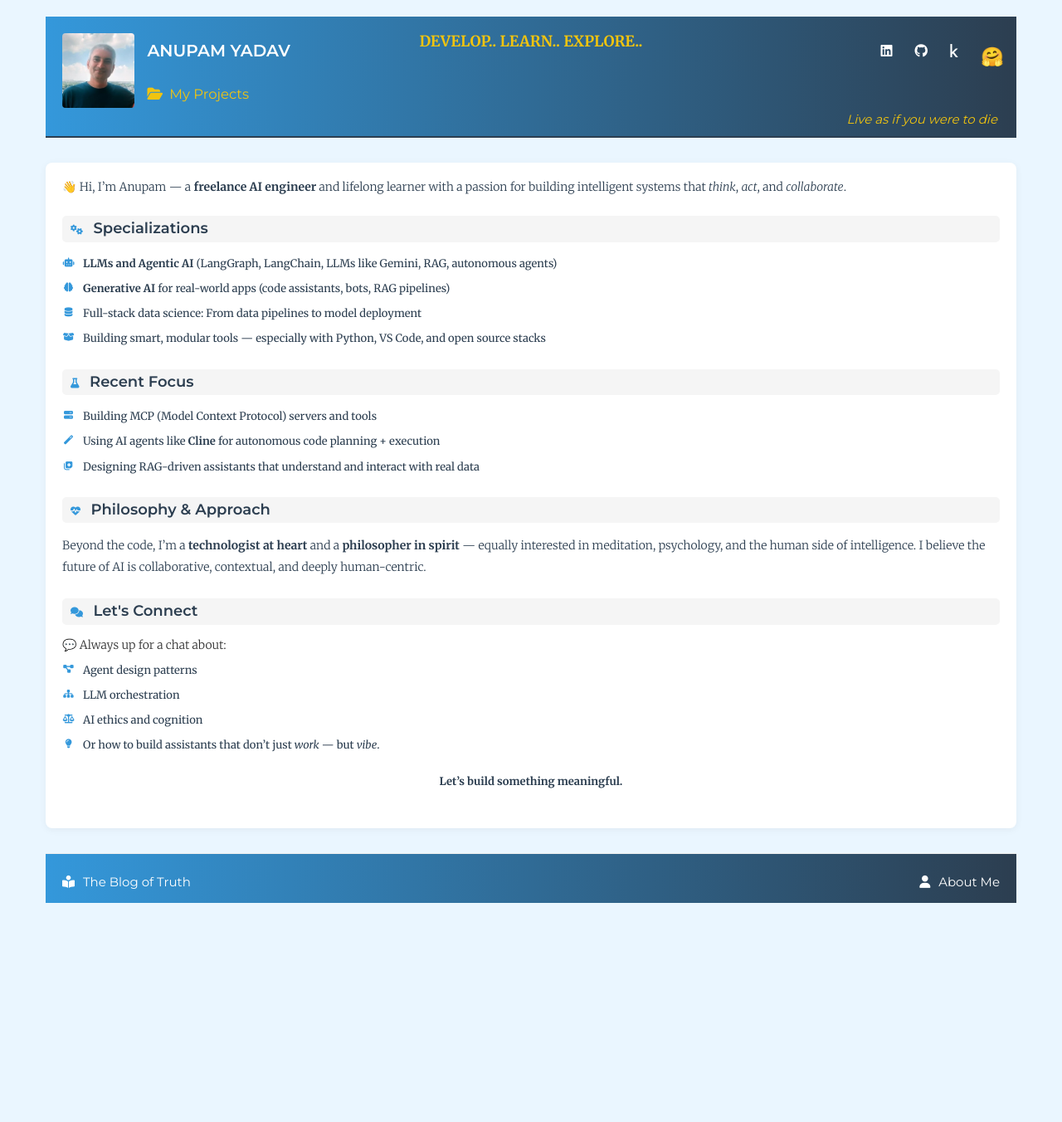
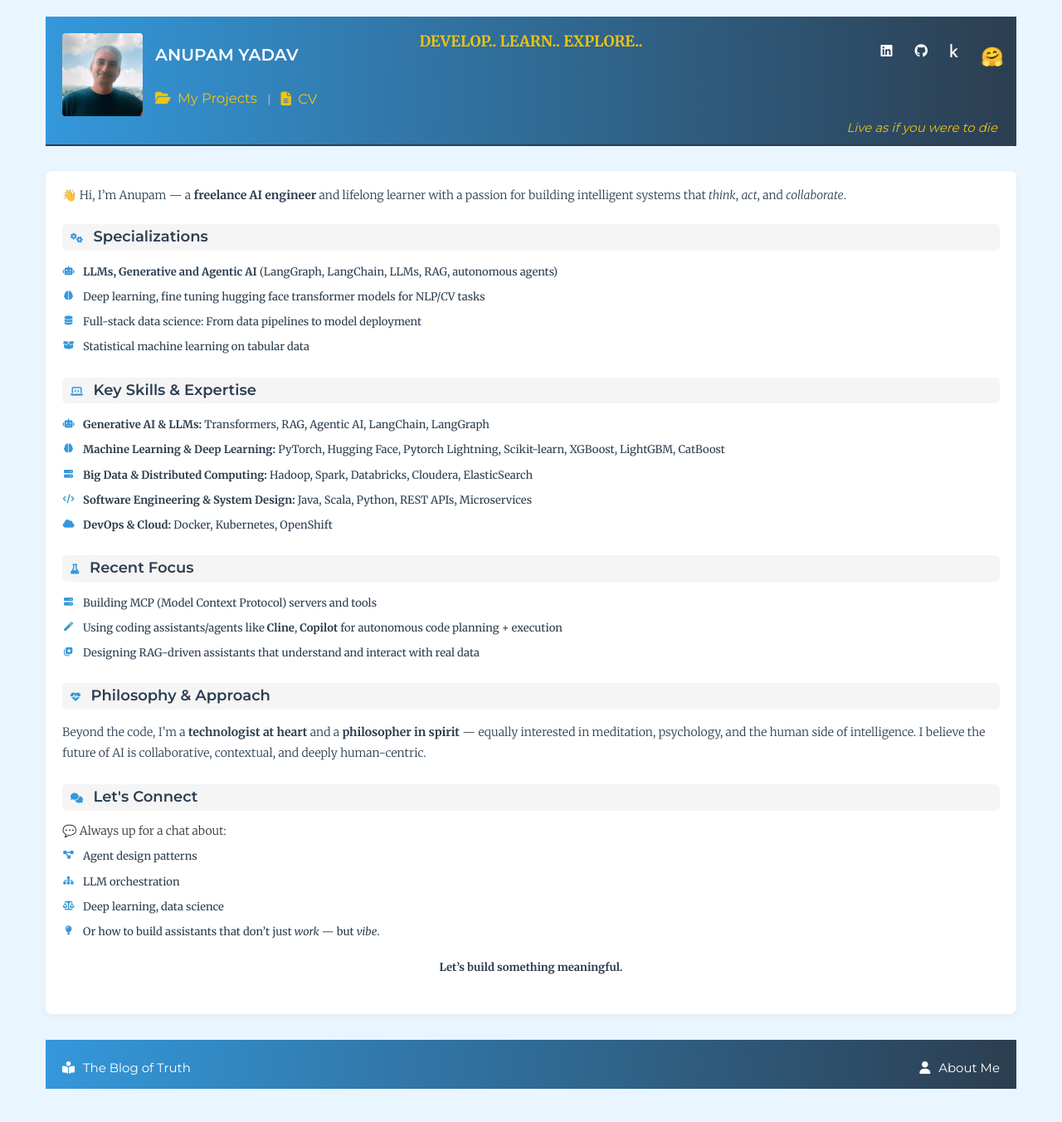
Before and after one commit to bk-anupam/bk-anupam.github.io, a Jekyll site: the page built from index.html, in a window 1280 px wide. Shown: the whole page at 83% size. Built offline with Jekyll 4.4.1, drawn with Linux system fonts in a browser that asks for light colours; before the commit the page ends 1128 px from its top, so only the background shows below that.

Commit message:
Added CV link, updated skills on landing page

```diff
--- a/_includes/header.html
+++ b/_includes/header.html
@@ -16,6 +16,12 @@
 					<a href="/pages/Repositories.html">
 						<i class="fas fa-folder-open"></i> My Projects
 					</a>
+					<!-- Added CV Link -->
+					<span class="link-separator" style="margin: 0 8px; color: #cccccc;">|</span> <!-- Optional Separator -->
+					<a href="/Anupam_CV.docx" download="Anupam_CV.docx" class="cv-link"> <!-- Added download attribute -->
+						<i class="fas fa-file-lines"></i> CV
+					</a>
+					<!-- End CV Link -->
 				</div>
 			</div>
 			<!-- End Group -->
--- a/css/style.css
+++ b/css/style.css
@@ -114,7 +114,7 @@ blockquote p { font-size: 16px; line-height: 1.6em; }
 /* Add margin to the right of the avatar */
 .header-avatar {
   /* Existing styles */
-  max-height: 90px;
+  max-height: 100px;
   width: auto;
   border-radius: 4px;
   flex-shrink: 0;
@@ -125,6 +125,39 @@ blockquote p { font-size: 16px; line-height: 1.6em; }
 /* Ensure the text group takes remaining space if needed */
 .header-text-group {
    /* No specific styles needed unless further alignment required */
+}
+
+/* Ensure CV link matches Projects link style */
+.header .cv-link {
+  text-transform: none; /* Inherit from .projects-link a if possible, else specify */
+  font-size: 1.65rem;    /* Match Projects link size */
+  color: #f1c40f;       /* Match Projects link color */
+  font-weight: normal;
+  text-decoration: none;
+  transition: color 0.3s ease;
+  vertical-align: middle; /* Align vertically with Projects link */
+}
+
+.header .cv-link:hover {
+  color: #ffffff; /* Match Projects link hover color */
+}
+
+/* Style the icon within the CV link */
+.header .cv-link i {
+   color: #f1c40f; /* Match the link color */
+   margin-right: 4px; /* Space between icon and text */
+}
+
+.header .cv-link:hover i {
+   color: #ffffff; /* Match hover color */
+}
+
+/* Style for the separator */
+.header .link-separator {
+  font-size: 1.4rem; /* Adjust size if needed */
+  color: #cccccc; /* Light grey separator */
+  vertical-align: middle; /* Align vertically */
+  margin: 0 8px; /* Space around the separator */
 }
 
 /* Navigation */
--- a/index.html
+++ b/index.html
@@ -13,18 +13,31 @@ description: The space for developing, learning and exploring
     <section class="bio-skills mb-4">
         <h3 class="section-title"><i class="fas fa-cogs"></i> Specializations</h3> <!-- Added title and icon -->
         <ul class="icon-list"> <!-- Added class for styling -->
-            <li><i class="fas fa-robot list-icon"></i> <strong>LLMs and Agentic AI</strong> (LangGraph, LangChain, LLMs like Gemini, RAG, autonomous agents)</li>
-            <li><i class="fas fa-brain list-icon"></i> <strong>Generative AI</strong> for real-world apps (code assistants, bots, RAG pipelines)</li>
+            <li><i class="fas fa-robot list-icon"></i> <strong>LLMs, Generative and Agentic AI</strong> (LangGraph, LangChain, LLMs, RAG, autonomous agents)</li>
+            <li><i class="fas fa-brain list-icon"></i> Deep learning, fine tuning hugging face transformer models for NLP/CV tasks</li>
             <li><i class="fas fa-database list-icon"></i> Full-stack data science: From data pipelines to model deployment</li>
-            <li><i class="fas fa-box-open list-icon"></i> Building smart, modular tools — especially with Python, VS Code, and open source stacks</li>
+            <li><i class="fas fa-box-open list-icon"></i> Statistical machine learning on tabular data</li>
         </ul>
     </section>
+
+	<!-- Added Key Skills Section -->
+    <section class="bio-expertise mb-4">
+        <h3 class="section-title"><i class="fas fa-laptop-code"></i> Key Skills & Expertise</h3>
+        <ul class="icon-list">
+            <li><i class="fas fa-robot list-icon"></i> <strong>Generative AI & LLMs:</strong> Transformers, RAG, Agentic AI, LangChain, LangGraph</li>
+            <li><i class="fas fa-brain list-icon"></i> <strong>Machine Learning & Deep Learning:</strong> PyTorch, Hugging Face, Pytorch Lightning, Scikit-learn, XGBoost, LightGBM, CatBoost</li>
+            <li><i class="fas fa-server list-icon"></i> <strong>Big Data & Distributed Computing:</strong> Hadoop, Spark, Databricks, Cloudera, ElasticSearch</li>
+            <li><i class="fas fa-code list-icon"></i> <strong>Software Engineering & System Design:</strong> Java, Scala, Python, REST APIs, Microservices</li>
+            <li><i class="fas fa-cloud list-icon"></i> <strong>DevOps & Cloud:</strong> Docker, Kubernetes, OpenShift</li>
+        </ul>
+    </section>
+    <!-- End Key Skills Section -->
 
     <section class="bio-focus mb-4">
         <h3 class="section-title"><i class="fas fa-flask"></i> Recent Focus</h3>
          <ul class="icon-list">
             <li><i class="fas fa-server list-icon"></i> Building MCP (Model Context Protocol) servers and tools</li>
-            <li><i class="fas fa-magic list-icon"></i> Using AI agents like <strong>Cline</strong> for autonomous code planning + execution</li>
+            <li><i class="fas fa-magic list-icon"></i> Using coding assistants/agents like <strong>Cline</strong>,  <strong>Copilot</strong> for autonomous code planning + execution</li>
             <li><i class="fas fa-notes-medical list-icon"></i> Designing RAG-driven assistants that understand and interact with real data</li>
         </ul>
     </section>
@@ -40,7 +53,7 @@ description: The space for developing, learning and exploring
         <ul class="icon-list chat-list"> <!-- Added another class for potential specific styling -->
             <li><i class="fas fa-project-diagram list-icon"></i> Agent design patterns</li>
             <li><i class="fas fa-sitemap list-icon"></i> LLM orchestration</li>
-            <li><i class="fas fa-balance-scale list-icon"></i> AI ethics and cognition</li>
+            <li><i class="fas fa-balance-scale list-icon"></i> Deep learning, data science</li>
             <li><i class="fas fa-lightbulb list-icon"></i> Or how to build assistants that don’t just <em>work</em> — but <em>vibe</em>.</li>
         </ul>
          <p class="mt-3"><strong>Let’s build something meaningful.</strong></p> <!-- Made final line stand out -->
```
Also changed, not shown: pages/Repositories.html (+16 -16 lines), 1 other file.
